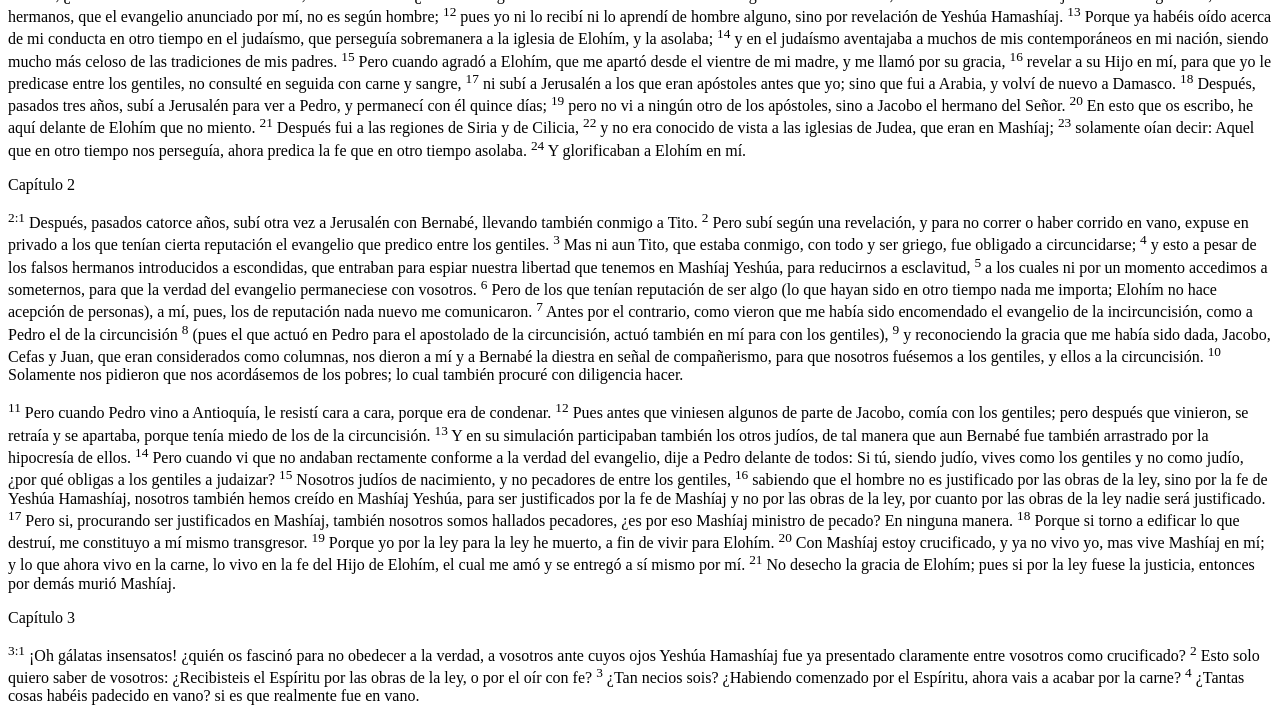
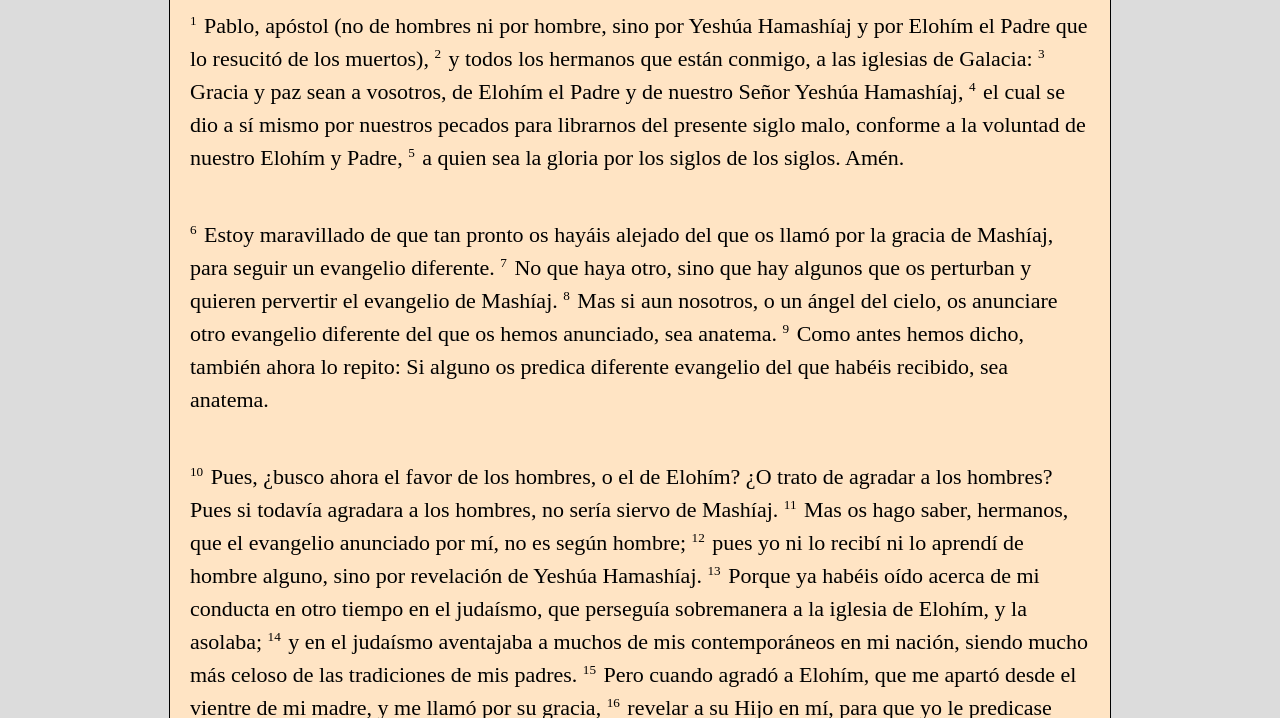
Before and after one commit to eudroa00/galatians, a plain HTML site: page index.html in a window 1280 px wide. Shown: the part 328-1046 px from the top of the page. Drawn offline with Linux system fonts and the light colour scheme; the site is published under a folder, as on GitHub Pages, so addresses that start at the root find nothing.

Commit message:
styles fix in index.html

```diff
--- a/index.html
+++ b/index.html
@@ -4,9 +4,9 @@
         <meta charset="UTF-8">
         <meta name="viewport" content="width=device-width, initial-scale=1.0">
         <title>Gálatas</title>
-        <link rel="stylesheet" href="/styles/layout-styles.css">
-        <link rel="stylesheet" href="/styles/text-styles.css">
-        <link rel="stylesheet" href="/styles/buttons-styles.css">
+        <link rel="stylesheet" href="./styles/layout-styles.css">
+        <link rel="stylesheet" href="./styles/text-styles.css">
+        <link rel="stylesheet" href="./styles/buttons-styles.css">
     </head>
 
     <body>
```
